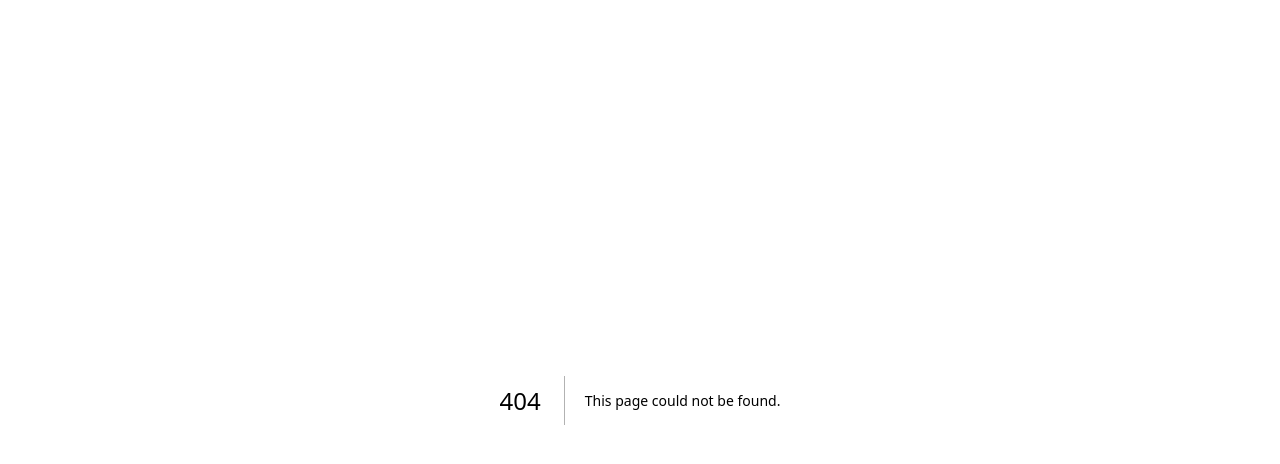
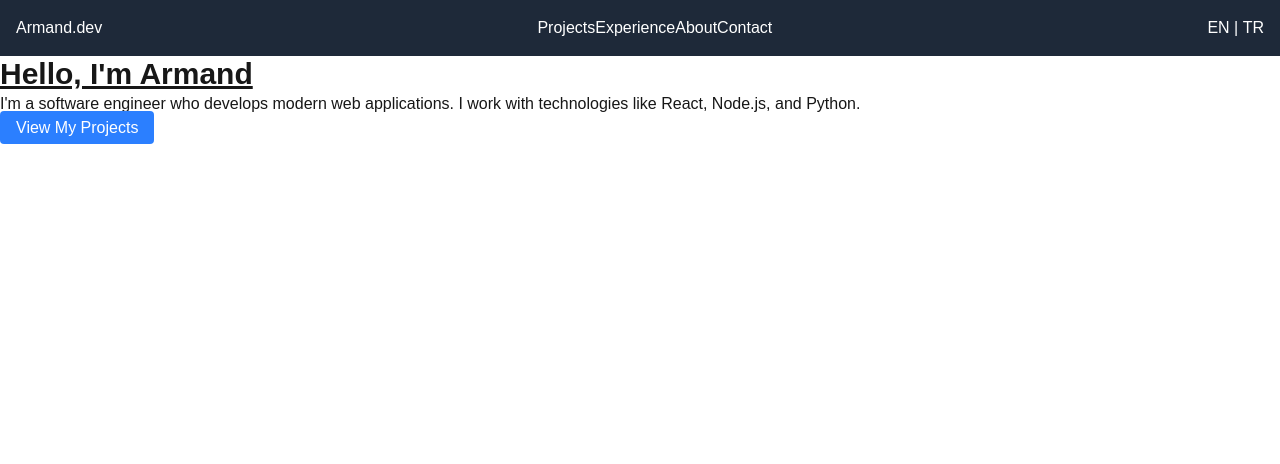
Before and after one commit to Armand2312/portfolio, a Next.js app: page /en in a window 1280 px wide. Before the commit this address had no page. Shown: the top 464 px of the page. Built offline with nearby package versions, Linux system fonts and the light colour scheme.

Commit message:
feat: language localization and hero component

```diff
--- /dev/null
+++ b/app/[locale]/layout.js
@@ -0,0 +1,44 @@
+import { Geist, Geist_Mono } from "next/font/google";
+import "../globals.css";
+import NavBar from "@/components/layout/NavBar";
+import {getDictionary} from "@/lib/dictionaries";
+
+const geistSans = Geist({
+  variable: "--font-geist-sans",
+  subsets: ["latin"],
+});
+
+const geistMono = Geist_Mono({
+  variable: "--font-geist-mono",
+  subsets: ["latin"],
+});
+
+export const metadata = {
+  title: "Create Next App",
+  description: "Generated by create next app",
+};
+
+const supportedLocales = ["en", "tr"];
+console.log("Module loaded: app/[locale]/layout.js");
+export default async function RootLayout({ children, params }) {
+  const {locale} = await params;
+  if (!supportedLocales.includes(locale)) {
+    notFound();
+  }
+
+  const dictionary = await getDictionary(locale);
+
+  console.log("Rendering RootLayout with locale:", locale);
+
+  return (
+    <html
+      lang={locale}
+      className={`${geistSans.variable} ${geistMono.variable} h-full antialiased`}
+    >
+      <body className="min-h-full flex flex-col">
+      <NavBar locale={locale} dictionary={dictionary} />
+        {children}
+      </body>
+    </html>
+  );
+}
--- /dev/null
+++ b/app/[locale]/page.js
@@ -0,0 +1,13 @@
+import { getDictionary } from "@/lib/dictionaries";
+import Hero from "@/components/sections/Hero";
+
+export default async function Home({params}) {
+  const {locale} = await params;
+  const dictionary = await getDictionary(locale);
+  console.log(dictionary.hero.greeting);
+  return (
+    <main>
+      <Hero dictionary={dictionary} />
+    </main>
+  );
+}
--- a/app/layout.js
+++ /dev/null
@@ -1,28 +0,0 @@
-import { Geist, Geist_Mono } from "next/font/google";
-import "./globals.css";
-
-const geistSans = Geist({
-  variable: "--font-geist-sans",
-  subsets: ["latin"],
-});
-
-const geistMono = Geist_Mono({
-  variable: "--font-geist-mono",
-  subsets: ["latin"],
-});
-
-export const metadata = {
-  title: "Create Next App",
-  description: "Generated by create next app",
-};
-
-export default function RootLayout({ children }) {
-  return (
-    <html
-      lang="en"
-      className={`${geistSans.variable} ${geistMono.variable} h-full antialiased`}
-    >
-      <body className="min-h-full flex flex-col">{children}</body>
-    </html>
-  );
-}
--- a/app/page.js
+++ /dev/null
@@ -1,69 +0,0 @@
-import Image from "next/image";
-
-export default function Home() {
-  return (
-    <div className="flex flex-col flex-1 items-center justify-center bg-zinc-50 font-sans dark:bg-black">
-      <main className="flex flex-1 w-full max-w-3xl flex-col items-center justify-between py-32 px-16 bg-white dark:bg-black sm:items-start">
-        <Image
-          className="dark:invert h-5 w-[100px]"
-          src="/next.svg"
-          alt="Next.js logo"
-          width={100}
-          height={20}
-          priority
-        />
-        <div className="flex flex-col items-center gap-6 text-center sm:items-start sm:text-left">
-          <h1 className="max-w-xs text-3xl font-semibold leading-10 tracking-tight text-black dark:text-zinc-50">
-            To get started, edit the{" "}
-            <code className="rounded bg-black/[.06] px-1.5 py-0.5 font-mono text-[0.9em] dark:bg-white/[.08]">
-              page.js
-            </code>{" "}
-            file.
-          </h1>
-          <p className="max-w-md text-lg leading-8 text-zinc-600 dark:text-zinc-400">
-            Looking for a starting point or more instructions? Head over to{" "}
-            <a
-              href="https://vercel.com/templates?framework=next.js&utm_source=create-next-app&utm_medium=appdir-template-tw&utm_campaign=create-next-app"
-              className="font-medium text-zinc-950 dark:text-zinc-50"
-            >
-              Templates
-            </a>{" "}
-            or the{" "}
-            <a
-              href="https://nextjs.org/learn?utm_source=create-next-app&utm_medium=appdir-template-tw&utm_campaign=create-next-app"
-              className="font-medium text-zinc-950 dark:text-zinc-50"
-            >
-              Learning
-            </a>{" "}
-            center.
-          </p>
-        </div>
-        <div className="flex flex-col gap-4 text-base font-medium sm:flex-row">
-          <a
-            className="flex h-12 w-full items-center justify-center gap-2 rounded-full bg-foreground px-5 text-background transition-colors hover:bg-[#383838] dark:hover:bg-[#ccc] md:w-[158px]"
-            href="https://vercel.com/new?utm_source=create-next-app&utm_medium=appdir-template-tw&utm_campaign=create-next-app"
-            target="_blank"
-            rel="noopener noreferrer"
-          >
-            <Image
-              className="dark:invert h-[14px] w-4"
-              src="/vercel.svg"
-              alt="Vercel logomark"
-              width={16}
-              height={14}
-            />
-            Deploy Now
-          </a>
-          <a
-            className="flex h-12 w-full items-center justify-center rounded-full border border-solid border-black/[.08] px-5 transition-colors hover:border-transparent hover:bg-black/[.04] dark:border-white/[.145] dark:hover:bg-[#1a1a1a] md:w-[158px]"
-            href="https://nextjs.org/docs?utm_source=create-next-app&utm_medium=appdir-template-tw&utm_campaign=create-next-app"
-            target="_blank"
-            rel="noopener noreferrer"
-          >
-            Documentation
-          </a>
-        </div>
-      </main>
-    </div>
-  );
-}
--- /dev/null
+++ b/components/layout/NavBar.jsx
@@ -0,0 +1,38 @@
+import Link from "next/link";
+
+export default function NavBar({locale, dictionary}) {
+    return (
+        <header>
+            <nav aria-label="Main Navigation" className="flex items-center justify-between p-4 bg-gray-800 text-white">
+                <Link href={`/${locale}`}>Armand.dev</Link>
+
+                <div>
+                    <Link href={`/${locale}#projects`}>
+                        {dictionary.nav.projects}
+                    </Link>
+
+                    <Link href={`/${locale}#experience`}>
+                        {dictionary.nav.experience}
+                    </Link>
+
+                    <Link href={`/${locale}#about`}>
+                        {dictionary.nav.about}
+                    </Link>
+
+                    <Link href={`/${locale}#contact`}>
+                        {dictionary.nav.contact}
+                    </Link>
+                </div>
+                <div aria-label="Language selection">
+                    <Link href="/en" lang="en" aria-current={locale === "en" ? "page" : undefined}>
+                        EN
+                    </Link>
+                    {" | "}
+                    <Link href="/tr" lang="tr" aria-current={locale === "tr" ? "page" : undefined}>
+                        TR
+                    </Link>
+                </div>
+            </nav>
+        </header>
+    )
+}
--- /dev/null
+++ b/components/sections/Hero.jsx
@@ -0,0 +1,13 @@
+export default function Hero({ dictionary }) {
+    return (
+        <section className="hero">
+            <h1 className="text-3xl font-bold underline">
+                {dictionary.hero.greeting}
+            </h1>
+            <p>{dictionary.hero.description}</p>
+            <a href="#projects" className="bg-blue-500 text-white px-4 py-2 rounded hover:bg-blue-600">
+                {dictionary.hero.viewProject}
+            </a>
+        </section>
+    );
+}
--- /dev/null
+++ b/dictionaries/en.json
@@ -0,0 +1,13 @@
+{
+    "hero": {
+        "greeting": "Hello, I'm Armand",
+        "description": "I'm a software engineer who develops modern web applications. I work with technologies like React, Node.js, and Python.",
+        "viewProject": "View My Projects"
+    },
+    "nav": {
+        "projects": "Projects",
+        "experience": "Experience",
+        "about": "About",
+        "contact": "Contact"
+    }
+}
--- /dev/null
+++ b/dictionaries/tr.json
@@ -0,0 +1,13 @@
+{
+    "hero": {
+        "greeting": "Merhaba, ben Armand",
+        "description": "Modern web uygulamaları geliştiren bir yazılım mühendisiyim. React, Node.js ve Python gibi teknolojilerle çalışıyorum.",
+        "viewProject": "Projelerimi Görüntüle"
+    },
+    "nav": {
+        "projects": "Projeler",
+        "experience": "Deneyim",
+        "about": "Hakkımda",
+        "contact": "İletişim"
+    }
+}
--- /dev/null
+++ b/lib/dictionaries.js
@@ -0,0 +1,8 @@
+const dictionaries = {
+  en: () => import('@/dictionaries/en.json').then((module) => module.default),
+  tr: () => import('@/dictionaries/tr.json').then((module) => module.default),
+};
+
+export async function getDictionary(locale) {
+    return dictionaries[locale]();
+}
```
